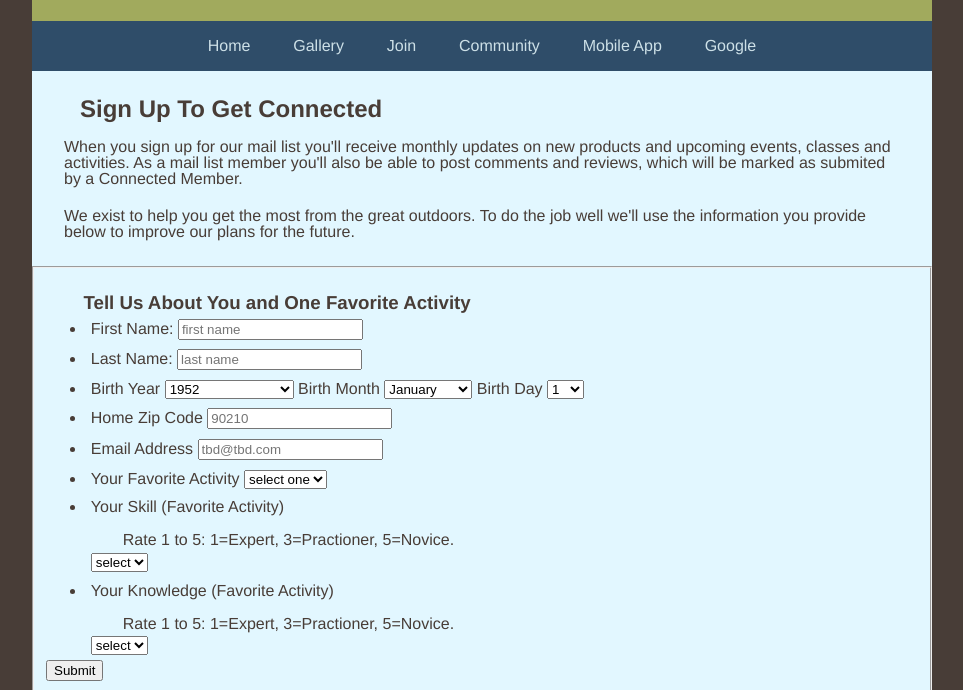
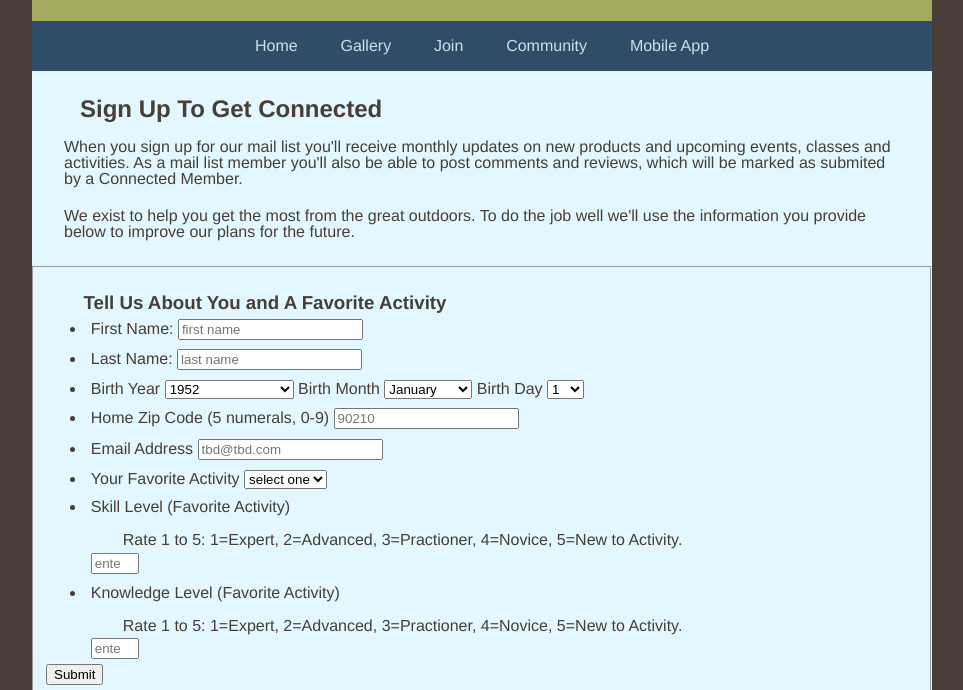
Before and after one commit to GKouhia/week1, a plain HTML site: page sign-up_homework.html in a window 1280 px wide. Shown: the part 137-827 px from the top of the page, without its empty margins (158-1121 px from the left). Drawn offline with nearby package versions, Linux system fonts and the light colour scheme.

Commit message:
changed pull down to enter number to rate skill+knowledge.

```diff
--- a/sign-up_homework.html
+++ b/sign-up_homework.html
@@ -32,7 +32,7 @@
 				<li> <a href="sign-up_homework.html">Join</a></li>
 				<li> <a href="#">Community</a></li>
                 <li> <a href="#">Mobile App</a></li>
-				<li> <a href="http://www.google.com">Google</a></li>
+				<!--<li> <a href="http://www.google.com">Google</a></li>-->
 			</ul>
 		</nav>
 		<div id="mainContent">
@@ -45,13 +45,13 @@
             <!--action="php/processmyform.php"> <!--this "action" attribute tells the browser the address to where the data captured in the form shoud be sent for storage.-->
             <fieldset>
                <!-- <h2>Create An Account</h2>-->
-            <h3>Tell Us About You and One Favorite Activity</h3>
+            <h3>Tell Us About You and A Favorite Activity</h3>
 
 	     <!-- A Simple HTML5 Form that will use Javascript. The value of the Method attribute can be post or get. post is for a longer data set to be captured and stored. get is for sending very short bits of information to the server. Using get, the information actually travels in the URL itself. While it can be encrypted, often it is not.-->
                 <ul>
                   <li>
                       <!--parent of the label element and the form element-->
-                    <label id="f-name-label">First Name:</label>
+                    <label id="f-name-label" autofocus>First Name:</label>
                     <input type="text" name="first-name" id="f-name-label" placeholder="first name" required />
                   </li>
                   <li>
@@ -151,12 +151,13 @@
                     </select>
                   </li>
                   <li>
-                    <label>Home Zip Code</label>
+                    <label>Home Zip Code (5 numerals, 0-9)</label>
                     <input type="text" required placeholder="90210" pattern="^[0-9]{5}" />
     <!--this is supposed to say that the user must enter numerals 0 thru 9 and must enter 5 digits-->
                   <li>
                       <label>Email Address</label>
                       <input type="email" name="email" placeholder="tbd@tbd.com" required/>
+
                   </li>
                   <li>
                     <label>Your Favorite Activity</label>
@@ -174,28 +175,30 @@
                     </select>
                   </li>
                   <li>
-                    <label>Your Skill (Favorite Activity)</label>
-                    <p>Rate 1 to 5: 1=Expert, 3=Practioner, 5=Novice.</p>
-                    <select name="skill" >
-                      <option value;"0">select</option>
+                    <label>Skill Level (Favorite Activity)</label>
+                    <p>Rate 1 to 5: 1=Expert, 2=Advanced, 3=Practioner, 4=Novice, 5=New to Activity.</p>
+                    <!-- <select name="knowledge" > -->
+                      <input type="number" name="quantity" min="1" max="5" placeholder="enter 1 thru 5" required>
+                    <!-- <select name="skill" form="select">
                       <option value;"5">5</option>
                       <option value;"4">4</option>
                       <option value;"3">3</option>
                       <option value;"2">2</option>
                       <option value;"1">1</option>
-                    </select>
+                    </select> -->
                   </li>
                   <li>
-                    <label>Your Knowledge (Favorite Activity)</label>
-                    <p>Rate 1 to 5: 1=Expert, 3=Practioner, 5=Novice.</p>
-                    <select name="knowledge" >
-                      <option value;"0">select</option>
+                    <label>Knowledge Level (Favorite Activity)</label>
+                    <p>Rate 1 to 5: 1=Expert, 2=Advanced, 3=Practioner, 4=Novice, 5=New to Activity.</p>
+                    <!-- <select name="knowledge" > -->
+                      <input type="number" name="quantity" min="1" max="5" placeholder="enter 1 thru 5" required>
+                      <!--<option value;"0">select</option>
                       <option value;"5">5</option>
                       <option value;"4">4</option>
                       <option value;"3">3</option>
                       <option value;"2">2</option>
-                      <option value;"1">1</option>
-                    </select>
+                      <option value;"1">1</option> -->
+                    <!--</select> -->
                   </li>
           <!--    <p>If you would like to donate to The National Wildlife Fund, please select a dollar amount (from $0 to $101) from the pull-down menu. Thank you!</p>
               <li>
@@ -218,6 +221,7 @@
         <!--  This is the footer section, only footer stuff -->
 		<footer>
 			<p>&copy; copyright 2015</p>
+            <p></p>
 		</footer>
 	</body>
 </html>
```
